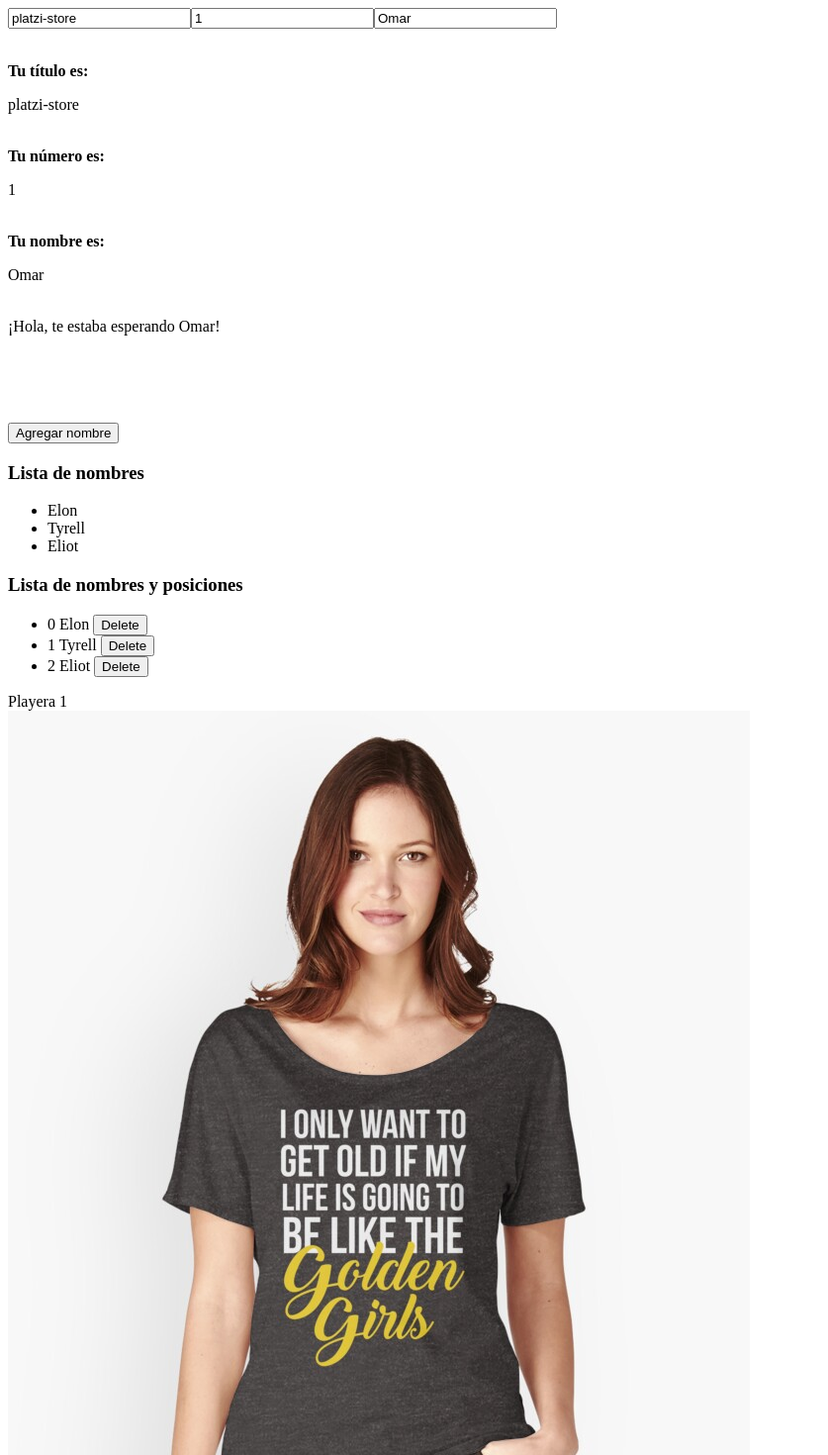
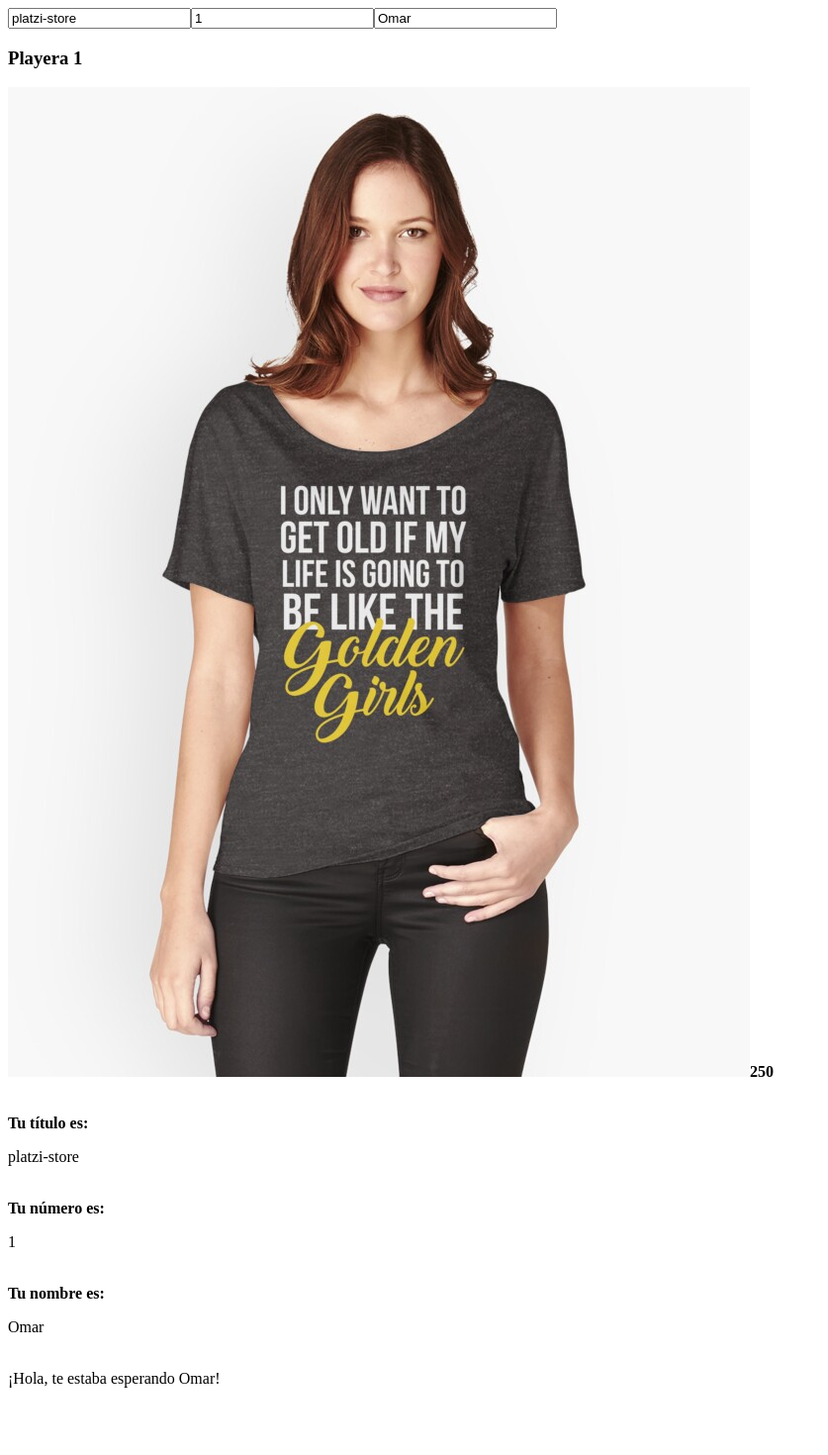
Before and after one commit to omedranosarabia/platzi-store, an Angular app: page / in a window 1280 px wide. Shown: the top 1470 px of the page at 99% size, without its empty margins (0-837 px from the left). Built offline with nearby package versions, Linux system fonts and the light colour scheme.

Commit message:
Aprendizaje sobre Componentes

```diff
--- a/src/app/app.component.html
+++ b/src/app/app.component.html
@@ -3,6 +3,9 @@
 <input type="text" [(ngModel)]="number">
 
 <input type="text" [(ngModel)]="nombre">
+
+<!--IMPORTACIÓN DEL COMPONENTE DE PRODUCT-->
+<app-product></app-product>
 
 <!--Impresión de la variable 'title' en pantalla-->
 <br>
--- a/src/app/app.module.ts
+++ b/src/app/app.module.ts
@@ -5,6 +5,7 @@
 import { AppRoutingModule } from './app-routing.module';
 import { AppComponent } from './app.component';
 import { ProductComponent } from './components/product.component';
+
 
 @NgModule({
   declarations: [
--- a/src/app/components/product.component.html
+++ b/src/app/components/product.component.html
@@ -1,6 +1,3 @@
-<h3>{{ product.title }}</h3>
-    <br>
-    <img [src]="product.image" style="height: auto; width: 200px;">
-    <br>
-    <strong>{{ product.price }}</strong>
-    <button (click)="addCart()">Agregar al carrito</button>
+<h3>{{  product.title }}</h3>
+<img [src]="product.image" alt="">
+<strong>{{ product.price }}</strong>
--- a/src/app/components/product.component.ts
+++ b/src/app/components/product.component.ts
@@ -1,22 +1,30 @@
-import { Component, Input, Output, EventEmitter } from '@angular/core';
+// Los decoradores ofrecen un contexto a los artefactos de Angular
+// Los decoradores definen el rol que va a cumplir la clase
+// Para este caso se importa el "Component" debido a que esta clase es un componente
+import { Component } from '@angular/core';
 
-import { Proudct } from '../product.model';
+// Importación del modelo 'Product'
+import { Product } from '../product.model';
 
+// Metadata del componente
 @Component({
 
     selector: 'app-product',
     templateUrl: './product.component.html'
 
 })
+
+
+// Se define la clase y se coloca la palabra "export" para que esta pueda ser
+// utilizada desde cualquier parte de la aplicación
 export class ProductComponent {
 
-    // El componenete recibe una propiedad desde otro componente
-    @Input() product: Proudct;
-    @Output() productClicked: EventEmitter<any> = new EventEmitter();
-
-    addCart() {
-        console.log('Añadir al carrito');
-        this.productClicked.emit(this.product.id);
+    product: Product = {
+        id: '1',
+        image: 'assets/images/1.jpg',
+        title: 'Playera 1',
+        price: 250,
+        description: 'Esta es la playera número 1'
     }
 
 }
```
